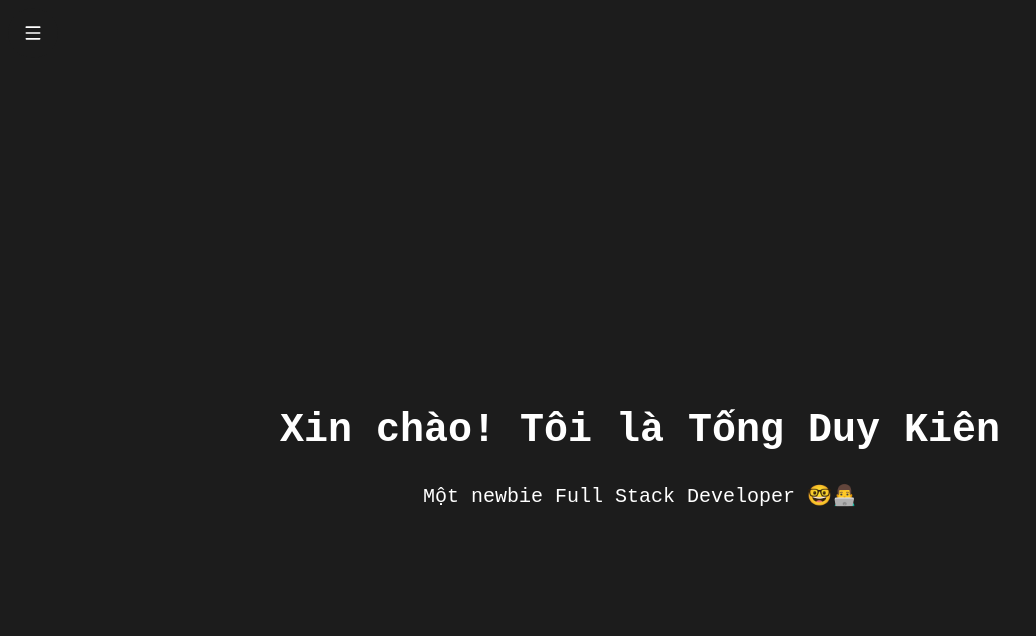
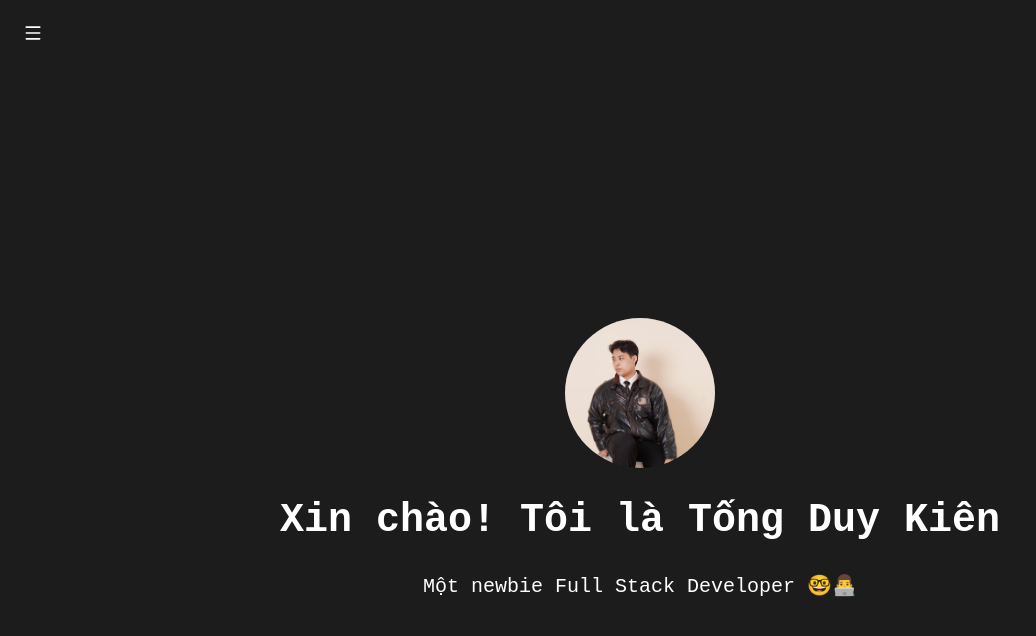
Before and after one commit to kencrimsonIT/Portfolio, a React (Create React App) app: page / in a window 1280 px wide. Shown: the top 636 px of the page, without its empty margins (0-1036 px from the left). Built offline with nearby package versions, Linux system fonts and the light colour scheme.

Commit message:
UPDATE: Add avatar component into the hero section

```diff
--- a/src/Homepage/Home.jsx
+++ b/src/Homepage/Home.jsx
@@ -1,5 +1,6 @@
 import React from "react";
 import Menubar from "../Components/Menubar";
+import Avatar from "../Components/Avatar"
 import "./Home.css";
 
 const Home = () => {
@@ -7,6 +8,7 @@ const Home = () => {
         <>
             <Menubar />
             <div className="hero-section">
+                <Avatar />
                 <h1 className="full-name">Xin chào! Tôi là Tống Duy Kiên</h1>
                 <p className="department">Một newbie Full Stack Developer 🤓👨‍💻</p>
             </div>
```
